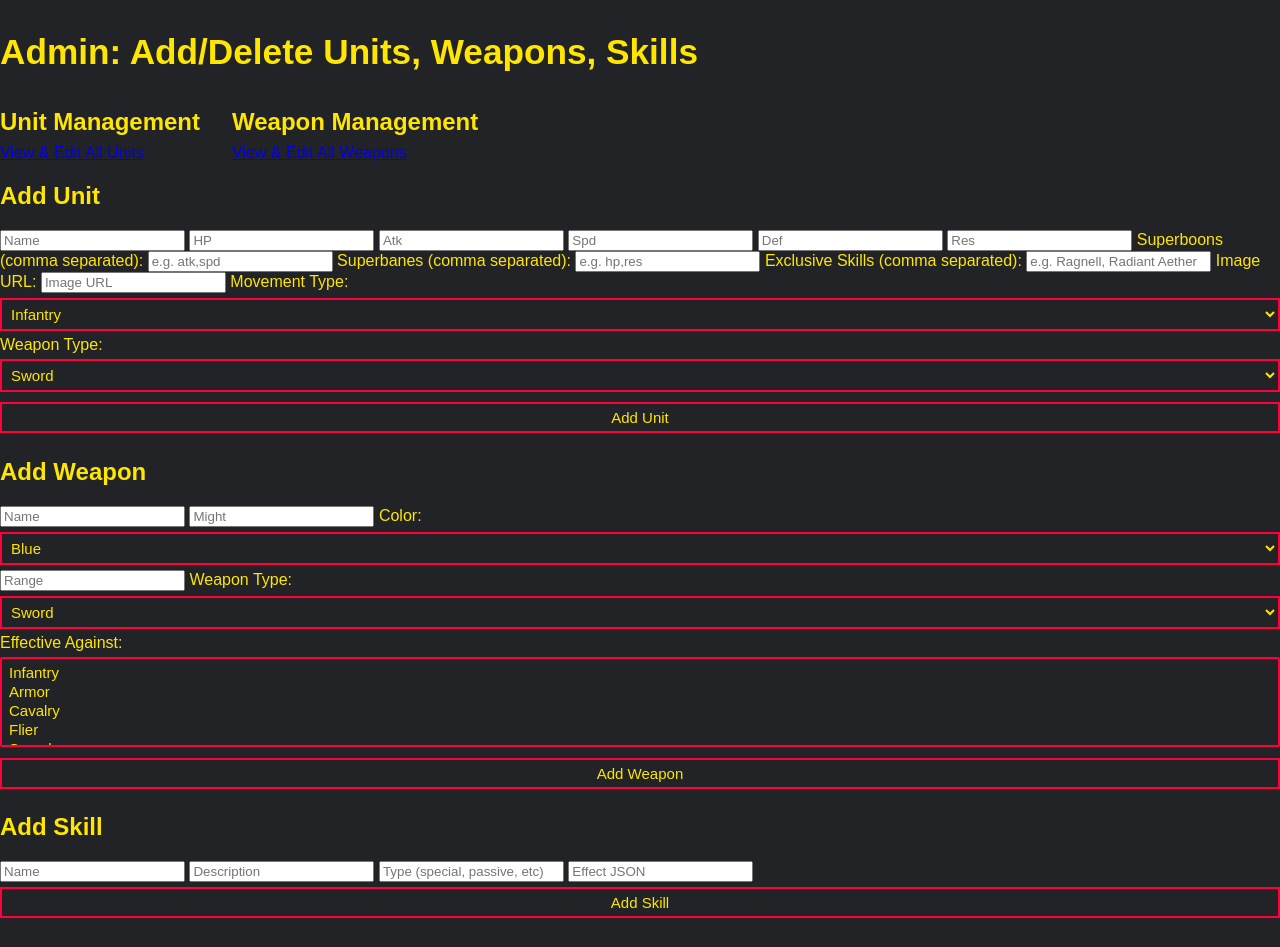
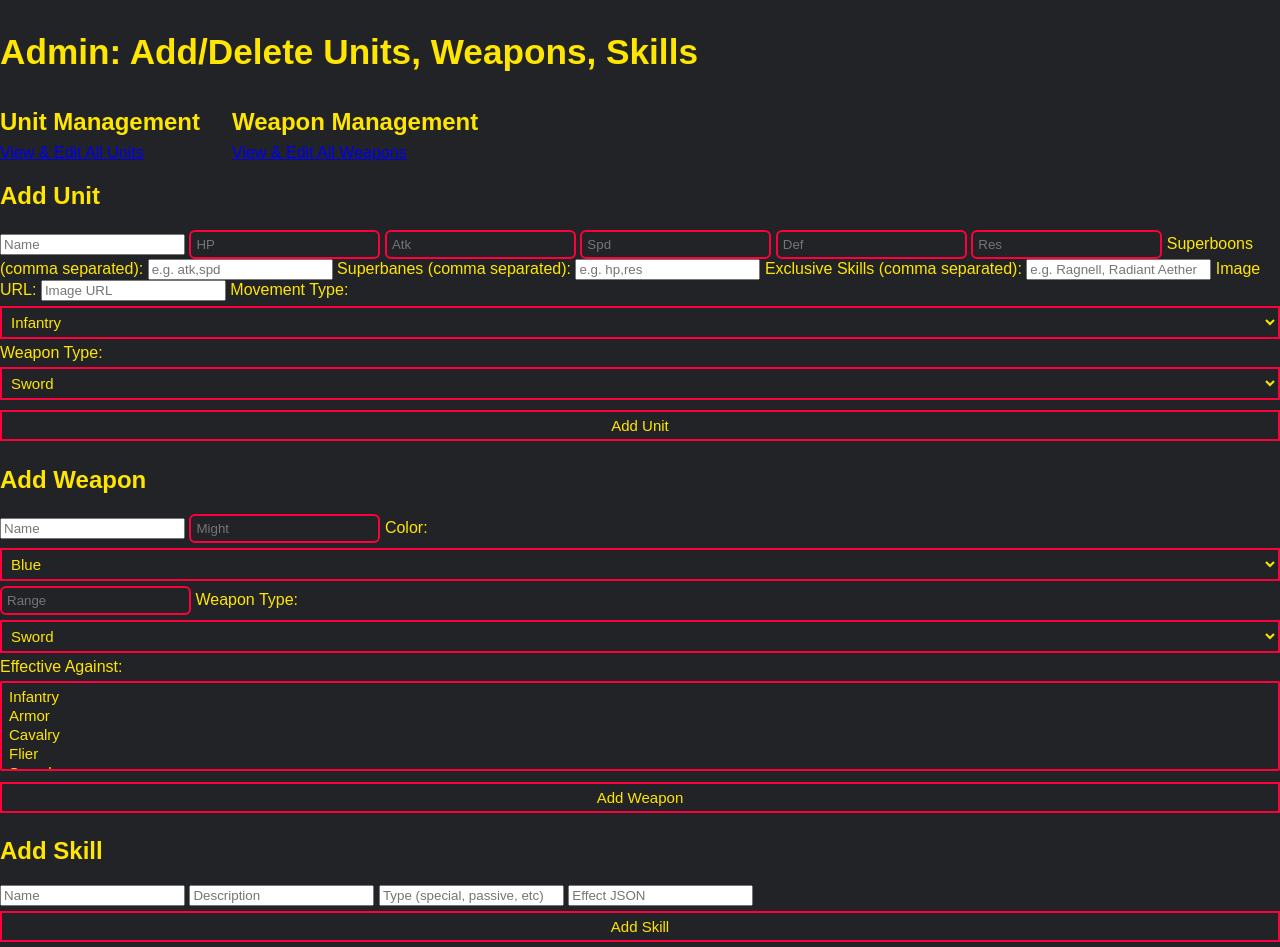
Before and after one commit to Ayden214/feh_simulator, a Flask app: page /admin in a window 1280 px wide. Before the commit the page ends 918 px from the top, so only its background shows below. Run offline with Flask 3, Linux system fonts and the light colour scheme; data comes from the database, SQL or seed files in the repository; both versions use the stored data as it was after the commit; data that the repository does not hold is empty.

Commit message:
Fixed weapon delete, added placeholder image, and fixed ui colors.

```diff
--- a/static/css/styles.css
+++ b/static/css/styles.css
@@ -65,12 +65,11 @@ h1 {
   margin-right: 0;
   justify-content: flex-start;
 }
-
-/* Flip defender image vertically */
+/*
 .feh-hero-img-right img {
   transform: scaleX(-1);
 }
-
+*/
 .feh-group {
   margin-bottom: 16px;
 }
@@ -91,11 +90,20 @@ select, button {
   border: 2px solid #ff003c;
 }
 
+input[type="number"], input[type="text"] {
+  background: #222326;
+  color: #ffe600;
+  border: 2px solid #ff003c;
+  border-radius: 6px;
+  padding: 5px;
+}
+
 textarea#combat-text {
   margin-top: 24px;
   font-size: 1.1em;
   border-radius: 8px;
   border: 2px solid #ff003c;
-  background: #444;
+  background: #33363a;
+  color: #fff;
   padding: 12px;
 }
--- a/web/routes.py
+++ b/web/routes.py
@@ -171,13 +171,14 @@ def admin():
             if any(w['name'].lower() == name.lower() for w in weapons):
                 message = f"Weapon '{name}' already exists."
             else:
+                effective_against_list = request.form.getlist("effective_against")
                 weapon = {
                     "name": name,
                     "might": int(request.form.get("might")),
                     "color": request.form.get("color"),
                     "range": int(request.form.get("range")),
                     "weapon_type": request.form.get("weapon_type"),
-                    "effective_against": request.form.getlist("effective_against")
+                    "effective_against": ",".join(effective_against_list)
                 }
                 db.add_weapon(weapon)
                 message = f"Weapon '{weapon['name']}' added."
@@ -281,4 +282,4 @@ def edit_weapon(name):
 def delete_weapon(name):
     from simulator.data_loader import delete_weapon
     delete_weapon(name)
-    return redirect(url_for('web.weapon_list'))
+    return redirect(url_for('main.weapon_list'))
```
Also changed, not shown: templates/index.html (+11 -6 lines), data/feh.db, static/img/placeholder.png (added).
